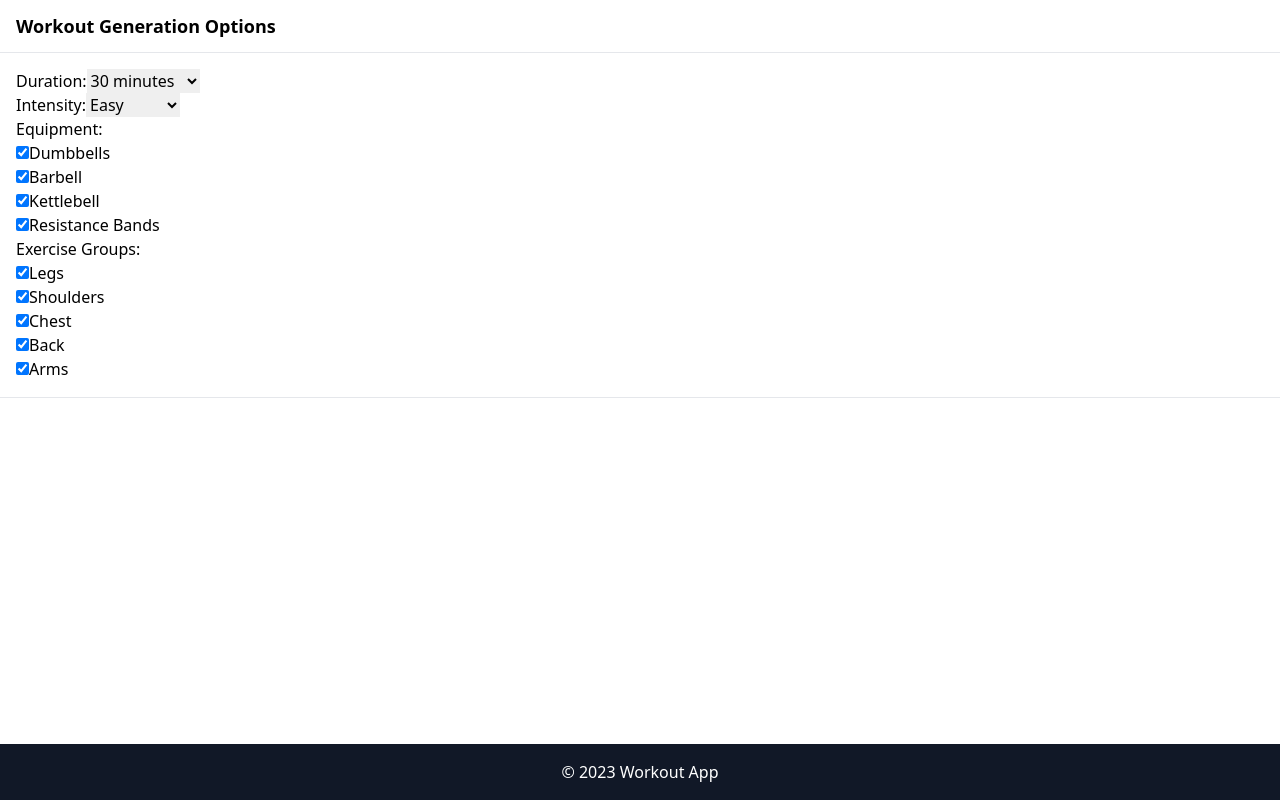
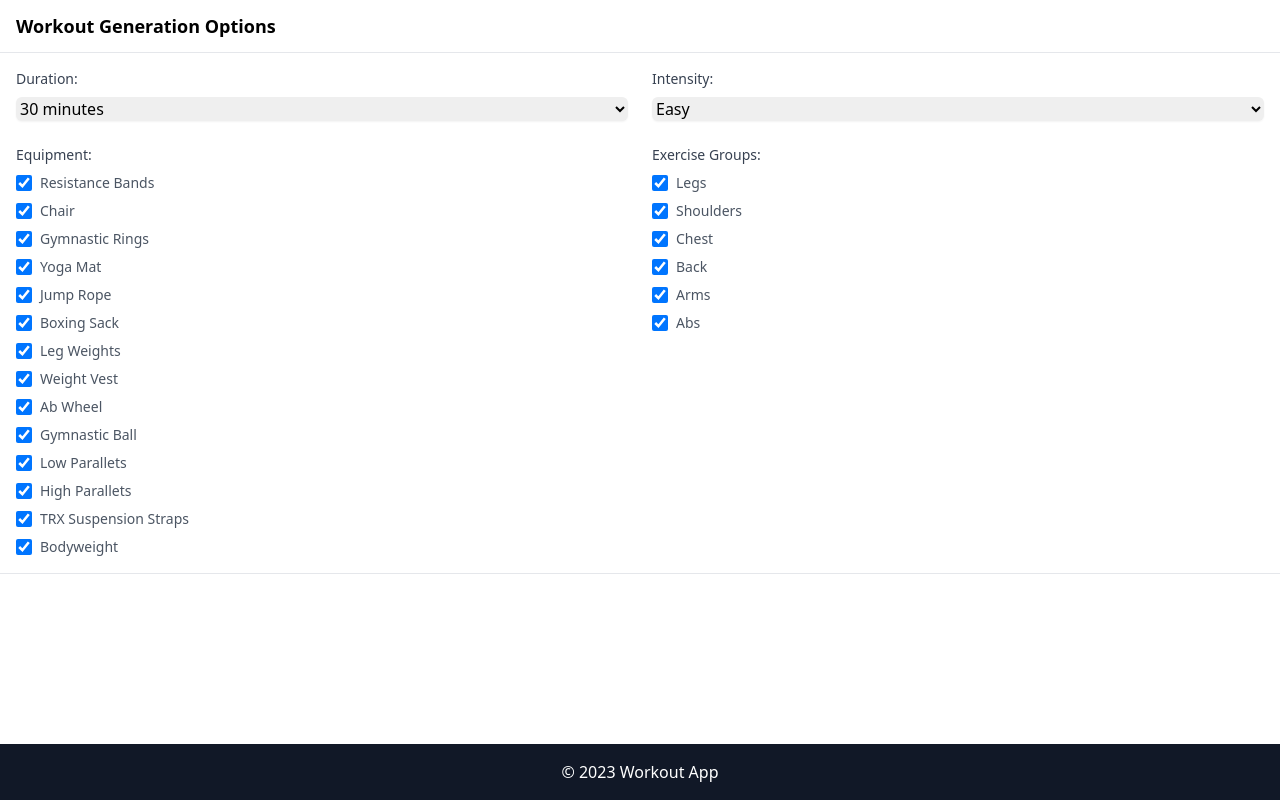
Before and after one commit to yan-braslavsky/daily-workout-app, a React (Create React App) app: page / in a window 1280 px wide. Both pictures are taken after a click on the element "Workout Generation Options". Built offline with nearby package versions, Linux system fonts and the light colour scheme; the HTML template or start-up script is replaced by a standard one.

Commit message:
feat: replace EquipmentData.json with equipment.json and update workout options to use dynamic equipment list

```diff
--- a/src/App.tsx
+++ b/src/App.tsx
@@ -8,6 +8,7 @@ import LoadingOverlay from "./components/LoadingOverlay";
 import { logger } from "./utils/logger";
 import ExpandableHeader from './components/ExpandableHeader';
 import WorkoutOptions from './components/WorkoutOptions';
+import equipmentData from './equipment.json';
 
 interface WorkoutOptionsState {
   duration: number;
@@ -21,8 +22,8 @@ function App() {
   const [loading, setLoading] = useState<boolean>(false);
   const [error, setError] = useState<string | null>(null);
   const [workoutOptions, setWorkoutOptions] = useState<WorkoutOptionsState | null>(null);
-  const equipmentList = ['Dumbbells', 'Barbell', 'Kettlebell', 'Resistance Bands'];
-  const exerciseGroups = ['Legs', 'Shoulders', 'Chest', 'Back', 'Arms'];
+  const equipmentList = equipmentData.equipment;
+  const exerciseGroups = ['Legs', 'Shoulders', 'Chest', 'Back', 'Arms', 'Abs'];
 
   const generatePrompt = (options: WorkoutOptionsState): string => {
     const selectedEquipment = Object.entries(options.selectedEquipment)
--- a/src/components/WorkoutOptions.tsx
+++ b/src/components/WorkoutOptions.tsx
@@ -1,4 +1,4 @@
-import React, { useState, useEffect, useCallback } from 'react';
+import React, { useState, useCallback } from 'react';
 
 interface WorkoutOptionsProps {
   equipmentList: string[];
@@ -14,36 +14,26 @@ interface WorkoutOptionsState {
 }
 
 const WorkoutOptions: React.FC<WorkoutOptionsProps> = ({ equipmentList, exerciseGroups, onOptionsChange }) => {
-  // Initialize state with empty objects to prevent undefined values
-  const [selectedEquipment, setSelectedEquipment] = useState<{ [key: string]: boolean }>({});
-  const [selectedExerciseGroups, setSelectedExerciseGroups] = useState<{ [key: string]: boolean }>({});
   const [duration, setDuration] = useState(30);
   const [intensity, setIntensity] = useState('easy');
-
-  // Initialize checkboxes only once when component mounts
-  useEffect(() => {
-    setSelectedEquipment(
+  const [selectedEquipment, setSelectedEquipment] = useState<{ [key: string]: boolean }>(() =>
     equipmentList.reduce((acc, item) => ({ ...acc, [item]: true }), {})
   );
-    setSelectedExerciseGroups(
+  const [selectedExerciseGroups, setSelectedExerciseGroups] = useState<{ [key: string]: boolean }>(() =>
     exerciseGroups.reduce((acc, group) => ({ ...acc, [group]: true }), {})
   );
-  }, []); // Empty dependency array means this runs once on mount
 
-  // Memoize the options change callback
   const handleOptionsUpdate = useCallback(() => {
-    if (Object.keys(selectedEquipment).length && Object.keys(selectedExerciseGroups).length) {
     onOptionsChange({
       duration,
       intensity,
       selectedEquipment,
       selectedExerciseGroups,
     });
-    }
   }, [duration, intensity, selectedEquipment, selectedExerciseGroups, onOptionsChange]);
 
-  // Only update parent when state is ready
-  useEffect(() => {
+  // Only update parent when values change
+  React.useEffect(() => {
     handleOptionsUpdate();
   }, [handleOptionsUpdate]);
 
@@ -58,49 +48,69 @@ const WorkoutOptions: React.FC<WorkoutOptionsProps> = ({ equipmentList, exercise
   }, []);
 
   return (
-    <div>
-      <div>
-        <label>Duration:</label>
-        <select value={duration} onChange={(e) => setDuration(Number(e.target.value))}>
+    <div className="space-y-6">
+      <div className="grid grid-cols-2 gap-6">
+        <div className="space-y-2">
+          <label className="block text-sm font-medium text-gray-700">Duration:</label>
+          <select
+            value={duration}
+            onChange={(e) => setDuration(Number(e.target.value))}
+            className="mt-1 block w-full rounded-md border-gray-300 shadow-sm focus:border-blue-500 focus:ring-blue-500"
+          >
             <option value={30}>30 minutes</option>
             <option value={60}>60 minutes</option>
             <option value={90}>90 minutes</option>
             <option value={120}>120 minutes</option>
           </select>
         </div>
-      <div>
-        <label>Intensity:</label>
-        <select value={intensity} onChange={(e) => setIntensity(e.target.value)}>
+        <div className="space-y-2">
+          <label className="block text-sm font-medium text-gray-700">Intensity:</label>
+          <select
+            value={intensity}
+            onChange={(e) => setIntensity(e.target.value)}
+            className="mt-1 block w-full rounded-md border-gray-300 shadow-sm focus:border-blue-500 focus:ring-blue-500"
+          >
             <option value="easy">Easy</option>
             <option value="moderate">Moderate</option>
             <option value="hard">Hard</option>
           </select>
         </div>
-      <div>
-        <label>Equipment:</label>
+      </div>
+
+      <div className="grid grid-cols-2 gap-6">
+        <div className="space-y-2">
+          <label className="block text-sm font-medium text-gray-700">Equipment:</label>
+          <div className="space-y-2 mt-2">
             {equipmentList.map(item => (
-          <div key={item}>
+              <div key={item} className="flex items-center">
                 <input
                   type="checkbox"
                   checked={selectedEquipment[item]}
                   onChange={() => handleCheckboxChange(setSelectedEquipment, item)}
+                  className="h-4 w-4 rounded border-gray-300 text-blue-600 focus:ring-blue-500"
                 />
-            {item}
+                <label className="ml-2 text-sm text-gray-600">{item}</label>
               </div>
             ))}
           </div>
-      <div>
-        <label>Exercise Groups:</label>
+        </div>
+
+        <div className="space-y-2">
+          <label className="block text-sm font-medium text-gray-700">Exercise Groups:</label>
+          <div className="space-y-2 mt-2">
             {exerciseGroups.map(group => (
-          <div key={group}>
+              <div key={group} className="flex items-center">
                 <input
                   type="checkbox"
                   checked={selectedExerciseGroups[group]}
                   onChange={() => handleCheckboxChange(setSelectedExerciseGroups, group)}
+                  className="h-4 w-4 rounded border-gray-300 text-blue-600 focus:ring-blue-500"
                 />
-            {group}
+                <label className="ml-2 text-sm text-gray-600">{group}</label>
               </div>
             ))}
+          </div>
+        </div>
       </div>
     </div>
   );
--- a/src/equipment.json
+++ b/src/equipment.json
@@ -12,6 +12,7 @@
         "Gymnastic Ball",
         "Low Parallets",
         "High Parallets",
-        "TRX Suspension Straps"
+        "TRX Suspension Straps",
+        "Bodyweight"
     ]
 }
--- /dev/null
+++ b/src/types/equipment.d.ts
@@ -0,0 +1,8 @@
+
+declare module '*/equipment.json' {
+    interface EquipmentData {
+        equipment: string[];
+    }
+    const value: EquipmentData;
+    export default value;
+}
```
Also changed, not shown: EquipmentData.json (deleted, +0 -17 lines). Lines whose indentation alone changed are shown as unchanged.
